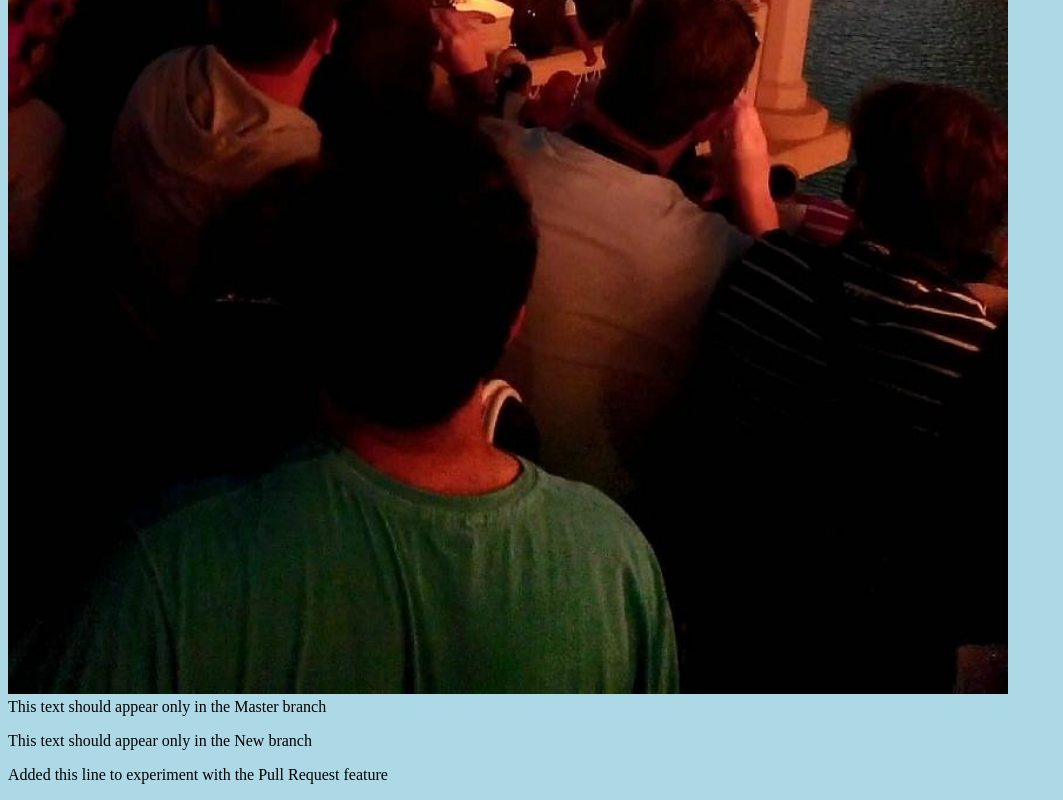
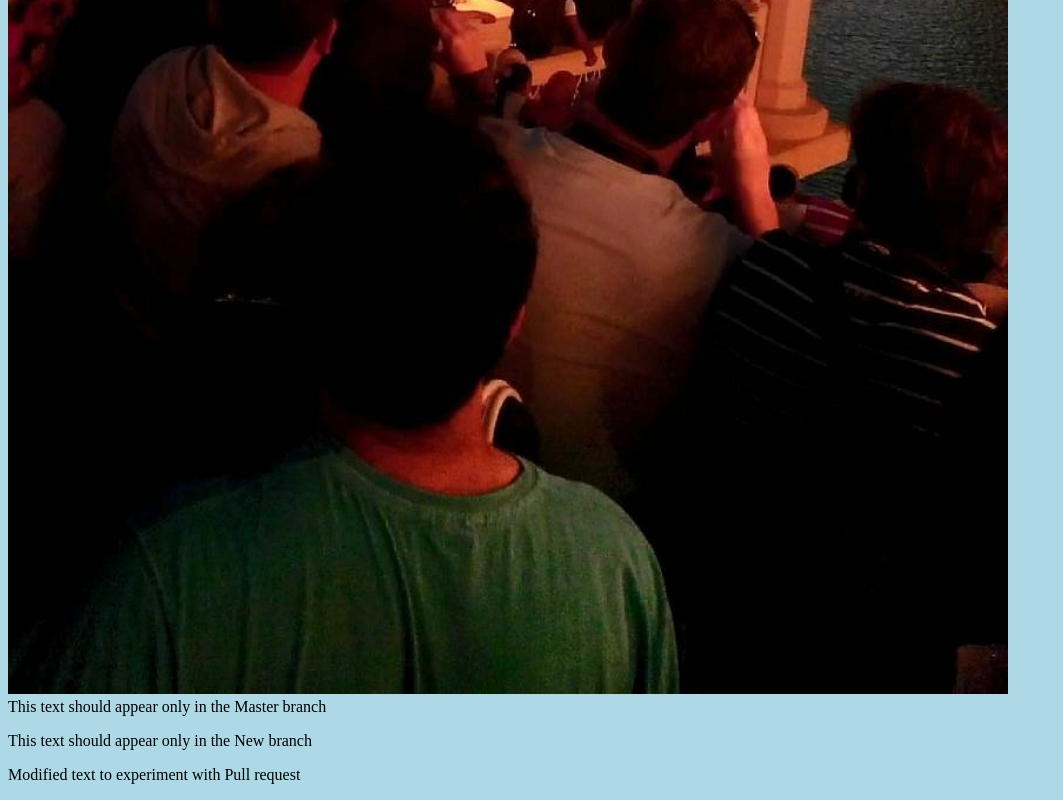
Before and after one commit to ebrosas/Test-Repository, a plain HTML site: page index.html in a window 1280 px wide. Shown: the part 2156-2956 px from the top of the page, without its empty margins (0-1063 px from the left). Drawn offline with Linux system fonts and the light colour scheme.

Commit message:
Updated Index.html

```diff
--- a/index.html
+++ b/index.html
@@ -17,7 +17,7 @@
 
 <p>This text should appear only in the Master branch</p>
 <p>This text should appear only in the New branch </p>
-<p>Added this line to experiment with the Pull Request feature </p>
+<p>Modified text to experiment with Pull request </p>
 
 </body>
 </html>
```
